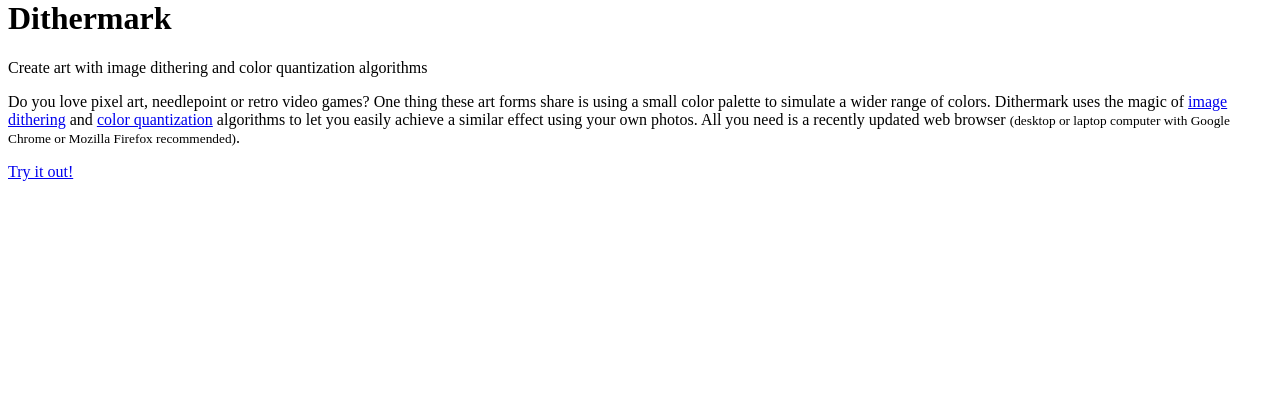
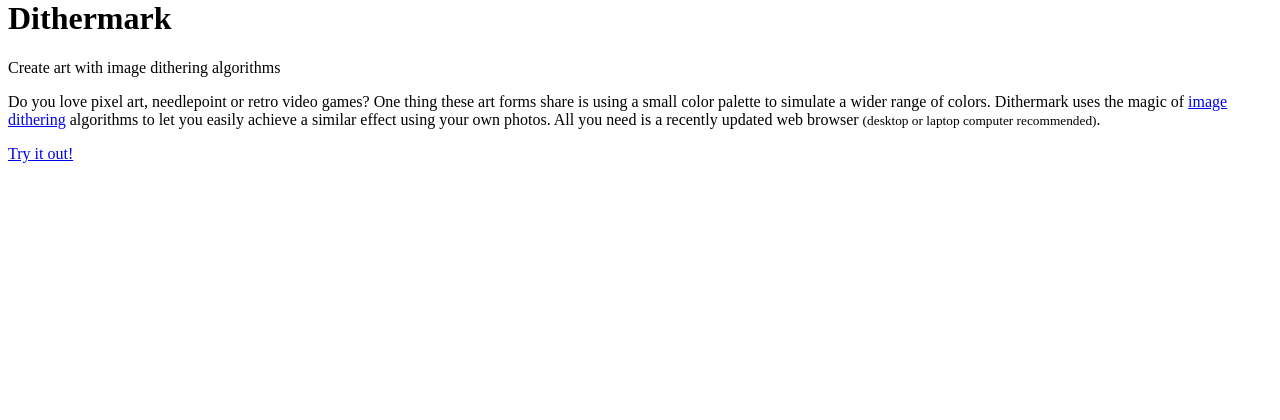
Before and after one commit to allen-garvey/dithermark-site, a PHP site: page /home.php in a window 1280 px wide. Shown: the part 365-785 px from the top of the page. Run offline with PHP 8.4, Linux system fonts and the light colour scheme; some libraries are stand-ins or nearby versions.

Commit message:
Remove mention of color quantization from home page copy, and edit recommended requirements

```diff
--- a/inc/templates/home/home.php
+++ b/inc/templates/home/home.php
@@ -11,14 +11,14 @@
     <div class="site-tagline">
         <div class="tagline-container">
             <h1 class="tagline-title">Dithermark</h1>
-            <p class="tagline-text">Create art with image dithering and color quantization algorithms</p>
+            <p class="tagline-text">Create art with image dithering algorithms</p>
         </div>
         <div class="tagline-overlay"></div>
     </div>
 </div>
 <div class="home-copy text-section">
     <p>
-        Do you love pixel art, needlepoint or retro video games? One thing these art forms share is using a small color palette to simulate a wider range of colors. Dithermark uses the magic of <a href="https://en.wikipedia.org/wiki/Dither#Digital_photography_and_image_processing">image dithering</a> and <a href="https://en.wikipedia.org/wiki/Color_quantization">color quantization</a> algorithms to let you easily achieve a similar effect using your own photos. All you need is a recently updated web browser <small>(desktop or laptop computer with Google Chrome or Mozilla Firefox recommended)</small>.
+        Do you love pixel art, needlepoint or retro video games? One thing these art forms share is using a small color palette to simulate a wider range of colors. Dithermark uses the magic of <a href="https://en.wikipedia.org/wiki/Dither#Digital_photography_and_image_processing">image dithering</a> algorithms to let you easily achieve a similar effect using your own photos. All you need is a recently updated web browser <small>(desktop or laptop computer recommended)</small>.
     </p>
     <p class="callout"><a href="<?= DITHERMARK_APP_URL; ?>">Try it out!</a>
 </div>
```
